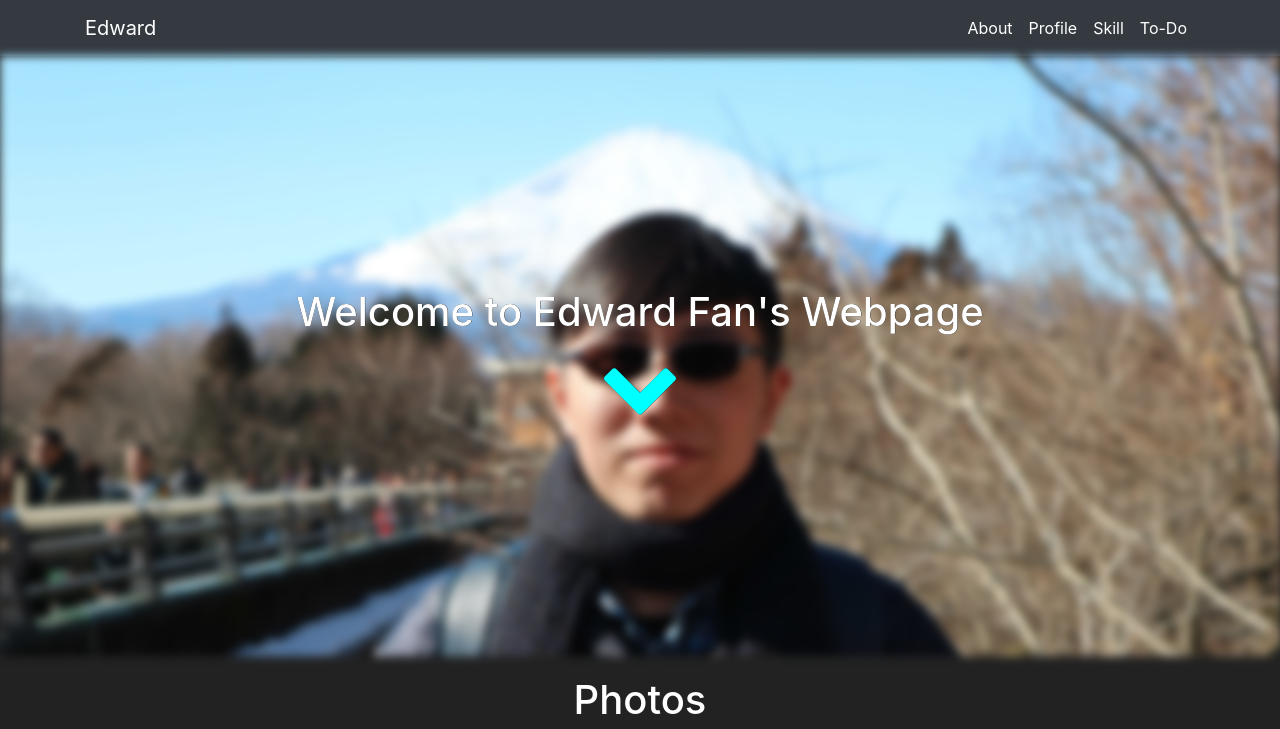
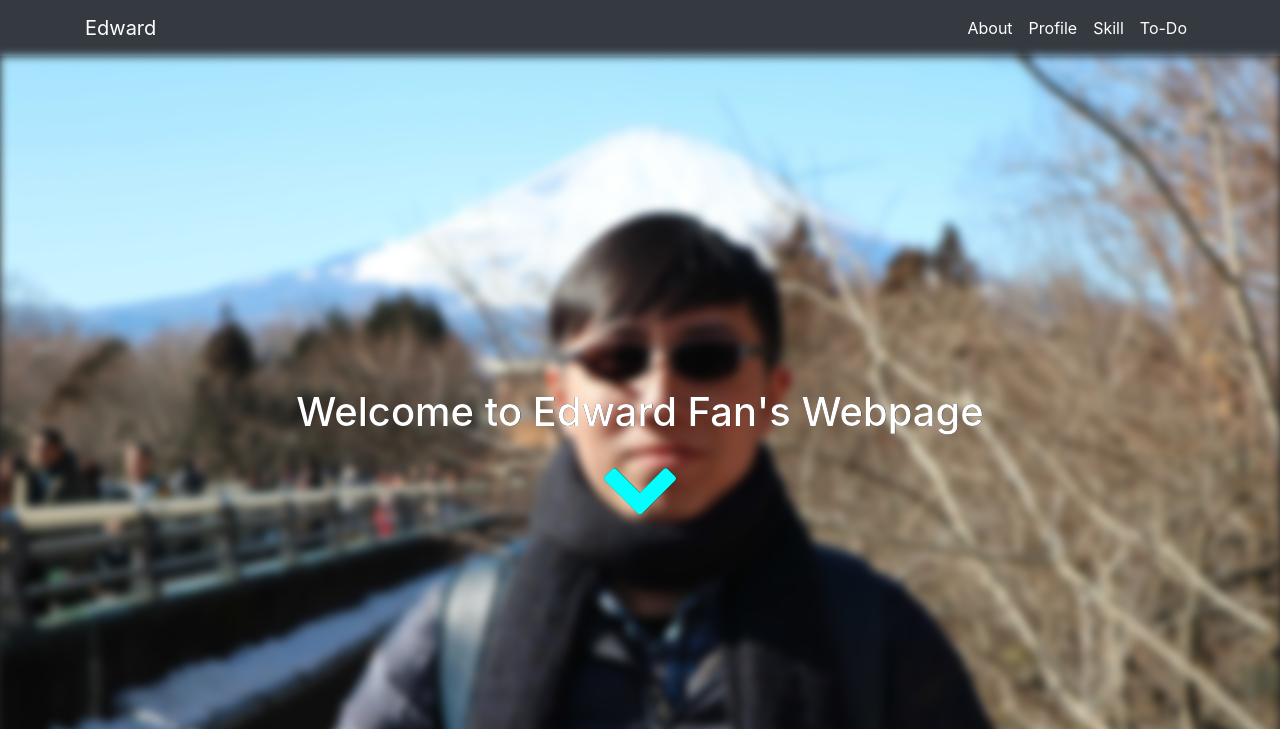
Before and after one commit to edward100826/EdwardFan, a plain HTML site: page index.html in a window 1280 px wide. Shown: the top 729 px of the page. Drawn offline with nearby package versions, Linux system fonts and the light colour scheme; files that its build step writes are made by us from their sources; no server answers; grey boxes are pictures that could not be loaded.

Commit message:
minor change
- css change

```diff
--- a/scss/_index.scss
+++ b/scss/_index.scss
@@ -12,10 +12,10 @@
 .bg-image {
     background-image: url(../img/bg.jpg);
     background-size: cover;
-    background-attachment: fixed;
+    //background-attachment: fixed;
     background-position: top;
     background-repeat: no-repeat;
-    height: 75%;
+    height: 100%;
     filter: blur(5px);
     -webkit-filter: blur(5px);
 }
```
